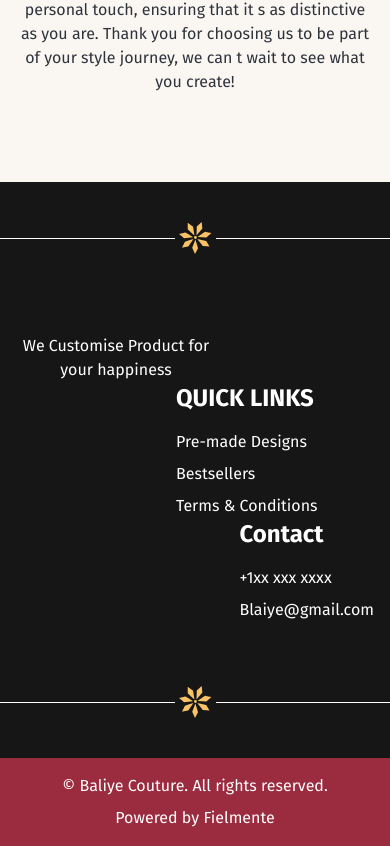
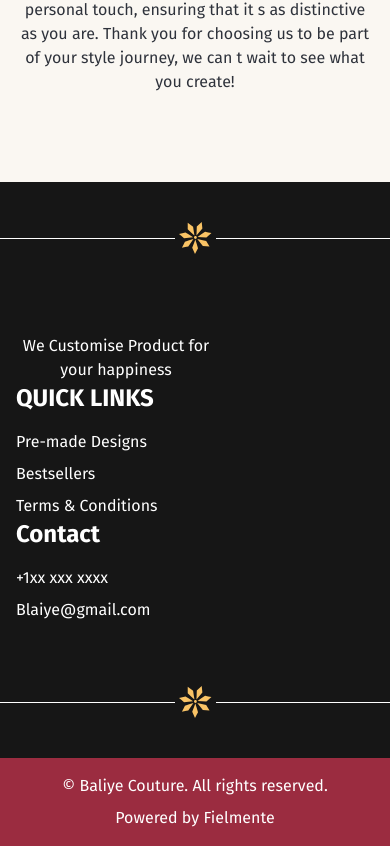
Before and after one commit to fielmente8777/baliyacotournew, a Next.js app: page / in a window 390 px wide. Shown: the part 4507-5353 px from the top of the page. Built offline with nearby package versions, Linux system fonts and the light colour scheme; no server answers.

Commit message:
fix: update margin classes for responsive design in Footer component

```diff
--- a/src/components/footer/Footer.tsx
+++ b/src/components/footer/Footer.tsx
@@ -27,8 +27,8 @@ const Footer = () => {
               key={index}
               className={clsx(
                 "flex flex-col gap-4",
-                index === 1 && "w-fit ml-auto",
-                index === 0 && "w-fit ml-40"
+                index === 1 && "w-fit xl:ml-auto",
+                index === 0 && "w-fit xl:ml-40"
               )}
             >
               <h3 className="text-2xl font-bold">{list.title}</h3>
```
